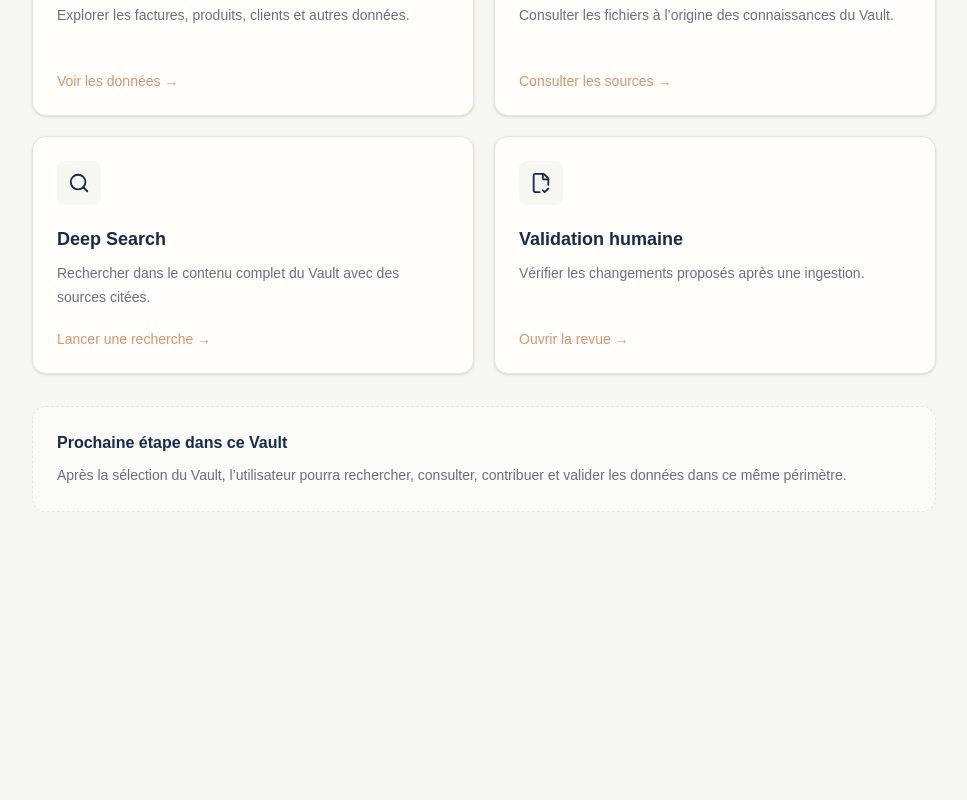
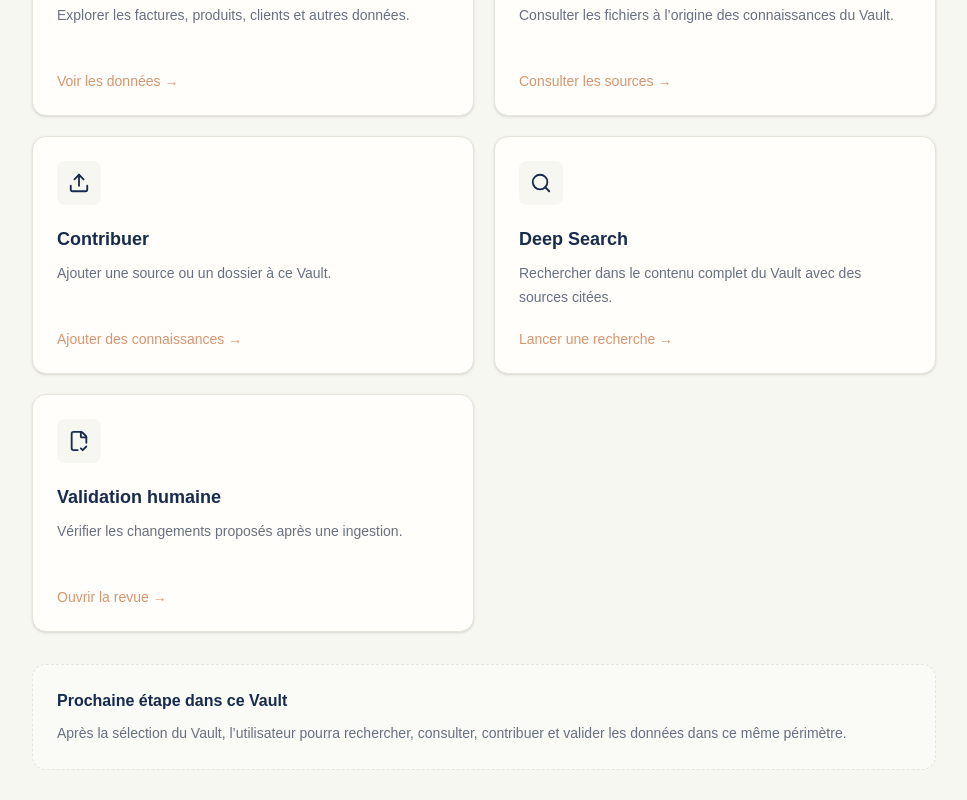
Before and after one commit to GhazzaiSkander/amazon-quick-hoi, a Next.js app: page /wiki/1 in a window 1280 px wide. Shown: the part 905-1705 px from the top of the page, without its empty margins (296-1263 px from the left). Before the commit the page ends 1449 px from the top, so only its background shows below. Built offline with nearby package versions, Linux system fonts and the light colour scheme; no server answers.

Commit message:
Add contribute access to vault workspace

```diff
--- a/messages/ar.json
+++ b/messages/ar.json
@@ -31,7 +31,6 @@
     "visibilityShared": "مستخدمون محدَّدون",
     "description": "الوصف"
   },
-
   "sidebar": {
     "brandInitials": "HOI",
     "brandTop": "House of",
@@ -53,7 +52,6 @@
     "noConversations": "لا توجد محادثات بعد",
     "role": "المالك"
   },
-
   "home": {
     "title": "على ماذا نعمل اليوم؟",
     "subtitle": "استعلم عن معارفك، وحلّل بياناتك، واستخدم أدواتك المهنية من مكان واحد.",
@@ -86,7 +84,6 @@
     "workspaceTitle": "مساحة عملك",
     "workspaceDescription": "ستظهر هنا الاتصالات والوكلاء والأتمتة تدريجياً مع إعداد مساحة عملك."
   },
-
   "activity": {
     "title": "سجل النشاط",
     "subtitle": "بريدك المهني وتقويمك ومهامك وقنوات فريقك مجتمعة في مسار واحد هادئ.",
@@ -127,7 +124,6 @@
       }
     }
   },
-
   "saved": {
     "title": "عناصري المحفوظة",
     "subtitle": "اعثر على إجاباتك ومسوداتك ومواردك القابلة لإعادة الاستخدام في مكان واحد.",
@@ -141,7 +137,6 @@
     "previewTitle": "فتح عنصر محفوظ",
     "previewDescription": "اختر إجابة أو مسودة لمعاينتها هنا."
   },
-
   "agents": {
     "title": "الوكلاء والمهارات",
     "subtitle": "الوكلاء هم زملاء ذكاء اصطناعي يعملون من أجلك. أما المهارات فهي إجراءات قابلة لإعادة الاستخدام يتبعونها لإنجاز مهمة بشكل متسق.",
@@ -179,7 +174,6 @@
       }
     }
   },
-
   "agentCreate": {
     "back": "العودة إلى الوكلاء",
     "eyebrow": "مُعِدّ جديد",
@@ -223,7 +217,6 @@
       "notice": "الأدوات الحساسة، ولا سيما خوادم MCP، يجب أن تُصرَّح دائماً عبر إذن صريح."
     }
   },
-
   "capabilities": {
     "title": "القدرات",
     "subtitle": "أدِر الموصلات والجدولات والأدوات وخوادم MCP في مساحة عملك.",
@@ -253,7 +246,6 @@
       "drive": "المستندات والمجلدات التي وافق عليها المستخدم."
     }
   },
-
   "mcpCreate": {
     "back": "العودة إلى القدرات",
     "eyebrow": "اتصال جديد",
@@ -294,7 +286,6 @@
       "notice": "يجب أن يؤكّد المسؤول أذونات التعديل والحذف بشكل منفصل."
     }
   },
-
   "setup": {
     "eyebrow": "إعداد الشركة",
     "steps": {
@@ -373,7 +364,6 @@
       }
     }
   },
-
   "myComputer": {
     "title": "جهازي",
     "subtitle": "المجلدات المحلية التي يمكن لـ House of Ichigo البحث فيها وقراءتها. أما المساحات السحابية فتُربط عبر استيراد شخصي محكوم.",
@@ -400,7 +390,6 @@
       }
     }
   },
-
   "myContext": {
     "title": "سياقي",
     "subtitle": "طبقة معارفك الخاصة، مدعّمة بمعلومات الشركة التي يحق لك الوصول إليها.",
@@ -443,7 +432,6 @@
     "addRule": "إضافة القاعدة",
     "noRules": "لا توجد قاعدة استثناء مُعدّة."
   },
-
   "customization": {
     "title": "التخصيص",
     "subtitle": "خصّص تجربتك في House of Ichigo.",
@@ -485,7 +473,6 @@
       "outlook": "بريد · اربط Outlook لتفعيل هذا الخيار."
     }
   },
-
   "chat": {
     "assistantWiki": "مساعد الويكي",
     "assistantGeneral": "المساعد العام",
@@ -535,7 +522,6 @@
     "permissions": "الأذونات",
     "permissionsValue": "قراءة فقط · لا إرسال تلقائي"
   },
-
   "wiki": {
     "eyebrow": "قاعدة المعارف",
     "title": "الويكي",
@@ -570,7 +556,6 @@
       "prescription-nature": "مرجعيات المنتجات والمشتريات والمبيعات والمعارف التشغيلية."
     }
   },
-
   "vault": {
     "back": "العودة إلى الخزائن",
     "backToVault": "العودة إلى {name}",
@@ -616,12 +601,16 @@
         "title": "التحقق البشري",
         "description": "راجع التغييرات المقترحة بعد عملية الاستيراد.",
         "action": "فتح المراجعة"
+      },
+      "contribute": {
+        "title": "المساهمة",
+        "description": "أضف مصدراً أو مجلداً إلى هذه الخزنة.",
+        "action": "إضافة معارف"
       }
     },
     "nextStepTitle": "الخطوة التالية في هذه الخزنة",
     "nextStepDescription": "بعد اختيار الخزنة، سيتمكن المستخدم من البحث والتصفّح والمساهمة والتحقق من البيانات ضمن النطاق نفسه."
   },
-
   "wikiPages": {
     "eyebrow": "قاعدة المعارف · {vault}",
     "title": "صفحات الويكي",
@@ -683,7 +672,6 @@
       "équipe": "فريق"
     }
   },
-
   "data": {
     "eyebrow": "بيانات الخزنة · {vault}",
     "title": "البيانات المهيكلة",
@@ -711,7 +699,6 @@
     },
     "empty": "لا توجد بيانات تطابق بحثك."
   },
-
   "sources": {
     "eyebrow": "مصادر الخزنة · {vault}",
     "title": "المصادر",
@@ -744,7 +731,6 @@
     "importFolderTitle": "استيراد مجلد كامل",
     "importFolderDescription": "ستتمكن من استيراد عدة ملفات دفعة واحدة. وسيُحفظ كل ملف كمصدر مستقل ويُتابَع ضمن عملية الاستيراد."
   },
-
   "contribute": {
     "back": "العودة إلى المصادر",
     "eyebrow": "مساهمة · {vault}",
@@ -797,7 +783,6 @@
       "megabytes": "{size} م.ب"
     }
   },
-
   "review": {
     "eyebrow": "مراقبة البيانات · {vault}",
     "title": "التحقق البشري",
@@ -853,7 +838,6 @@
       }
     }
   },
-
   "reviewDetail": {
     "back": "العودة إلى قائمة المصادقة",
     "notFound": "تعذّر العثور على مقترح المصادقة.",
@@ -901,7 +885,6 @@
       "pageRange": "{from} إلى {to}"
     }
   },
-
   "deepSearch": {
     "eyebrow": "بحث مدعوم · {vault}",
     "title": "مساعد البحث في الويكي",
--- a/messages/en.json
+++ b/messages/en.json
@@ -31,7 +31,6 @@
     "visibilityShared": "Selected users",
     "description": "Description"
   },
-
   "sidebar": {
     "brandInitials": "HOI",
     "brandTop": "House of",
@@ -53,7 +52,6 @@
     "noConversations": "No conversations yet",
     "role": "Owner"
   },
-
   "home": {
     "title": "What are we working on today?",
     "subtitle": "Query your knowledge, analyse your data and use your work tools from a single place.",
@@ -86,7 +84,6 @@
     "workspaceTitle": "Your workspace",
     "workspaceDescription": "Connections, agents and automations will appear here as you configure your workspace."
   },
-
   "activity": {
     "title": "Activity feed",
     "subtitle": "Your work email, calendar, tasks and team channels gathered into one calm queue.",
@@ -127,7 +124,6 @@
       }
     }
   },
-
   "saved": {
     "title": "My saved items",
     "subtitle": "Find your answers, drafts and reusable resources in one place.",
@@ -141,7 +137,6 @@
     "previewTitle": "Open a saved item",
     "previewDescription": "Select an answer or draft to preview it here."
   },
-
   "agents": {
     "title": "Agents & Skills",
     "subtitle": "Agents are AI teammates that work for you. Skills are reusable procedures they follow to complete a task consistently.",
@@ -179,7 +174,6 @@
       }
     }
   },
-
   "agentCreate": {
     "back": "Back to agents",
     "eyebrow": "New configurator",
@@ -223,7 +217,6 @@
       "notice": "Sensitive tools, in particular MCP servers, must always be authorised by an explicit permission."
     }
   },
-
   "capabilities": {
     "title": "Capabilities",
     "subtitle": "Manage the connectors, schedules, tools and MCP servers of your workspace.",
@@ -253,7 +246,6 @@
       "drive": "Documents and folders approved by the user."
     }
   },
-
   "mcpCreate": {
     "back": "Back to capabilities",
     "eyebrow": "New connection",
@@ -294,7 +286,6 @@
       "notice": "Update and delete permissions must be confirmed separately by the administrator."
     }
   },
-
   "setup": {
     "eyebrow": "Company setup",
     "steps": {
@@ -373,7 +364,6 @@
       }
     }
   },
-
   "myComputer": {
     "title": "My computer",
     "subtitle": "The local folders House of Ichigo can search and read. Cloud spaces connect with governed personal ingestion.",
@@ -400,7 +390,6 @@
       }
     }
   },
-
   "myContext": {
     "title": "My context",
     "subtitle": "Your private knowledge layer, enriched by the company information you have access to.",
@@ -443,7 +432,6 @@
     "addRule": "Add the rule",
     "noRules": "No exclusion rule configured."
   },
-
   "customization": {
     "title": "Customization",
     "subtitle": "Tailor your House of Ichigo experience.",
@@ -485,7 +473,6 @@
       "outlook": "Email · connect Outlook to enable this option."
     }
   },
-
   "chat": {
     "assistantWiki": "Wiki Assistant",
     "assistantGeneral": "General Assistant",
@@ -535,7 +522,6 @@
     "permissions": "Permissions",
     "permissionsValue": "Read-only · No automatic sending"
   },
-
   "wiki": {
     "eyebrow": "Knowledge base",
     "title": "Wiki",
@@ -570,7 +556,6 @@
       "prescription-nature": "Product references, purchases, sales and operational knowledge."
     }
   },
-
   "vault": {
     "back": "Back to vaults",
     "backToVault": "Back to {name}",
@@ -616,12 +601,16 @@
         "title": "Human review",
         "description": "Check the changes proposed after an ingestion.",
         "action": "Open the review"
+      },
+      "contribute": {
+        "title": "Contribute",
+        "description": "Add a source or folder to this vault.",
+        "action": "Add knowledge"
       }
     },
     "nextStepTitle": "Next step in this vault",
     "nextStepDescription": "Once the vault is selected, the user can search, browse, contribute and validate data within that same perimeter."
   },
-
   "wikiPages": {
     "eyebrow": "Knowledge base · {vault}",
     "title": "Wiki pages",
@@ -683,7 +672,6 @@
       "équipe": "team"
     }
   },
-
   "data": {
     "eyebrow": "Vault data · {vault}",
     "title": "Structured data",
@@ -711,7 +699,6 @@
     },
     "empty": "No data matches your search."
   },
-
   "sources": {
     "eyebrow": "Vault sources · {vault}",
     "title": "Sources",
@@ -744,7 +731,6 @@
     "importFolderTitle": "Import a whole folder",
     "importFolderDescription": "You will be able to import several files at once. Each file is kept as an independent source and tracked through the ingestion process."
   },
-
   "contribute": {
     "back": "Back to sources",
     "eyebrow": "Contribution · {vault}",
@@ -797,7 +783,6 @@
       "megabytes": "{size} MB"
     }
   },
-
   "review": {
     "eyebrow": "Data control · {vault}",
     "title": "Human review",
@@ -853,7 +838,6 @@
       }
     }
   },
-
   "reviewDetail": {
     "back": "Back to the review queue",
     "notFound": "Review proposal not found.",
@@ -901,7 +885,6 @@
       "pageRange": "{from} to {to}"
     }
   },
-
   "deepSearch": {
     "eyebrow": "Assisted search · {vault}",
     "title": "Wiki Search Assistant",
--- a/messages/fr.json
+++ b/messages/fr.json
@@ -31,7 +31,6 @@
     "visibilityShared": "Utilisateurs sélectionnés",
     "description": "Description"
   },
-
   "sidebar": {
     "brandInitials": "HOI",
     "brandTop": "House of",
@@ -53,7 +52,6 @@
     "noConversations": "Aucune conversation pour le moment",
     "role": "Propriétaire"
   },
-
   "home": {
     "title": "Sur quoi travaillons-nous aujourd’hui ?",
     "subtitle": "Interrogez vos connaissances, analysez vos données et utilisez vos outils professionnels depuis un espace unique.",
@@ -86,7 +84,6 @@
     "workspaceTitle": "Votre espace de travail",
     "workspaceDescription": "Les connexions, agents et automatisations apparaîtront ici au fur et à mesure de la configuration de votre espace."
   },
-
   "activity": {
     "title": "Fil d’activité",
     "subtitle": "Votre email professionnel, calendrier, tâches et canaux d’équipe réunis dans une seule file calme.",
@@ -127,7 +124,6 @@
       }
     }
   },
-
   "saved": {
     "title": "Mes éléments enregistrés",
     "subtitle": "Retrouvez vos réponses, brouillons et ressources réutilisables au même endroit.",
@@ -141,7 +137,6 @@
     "previewTitle": "Ouvrir un élément enregistré",
     "previewDescription": "Sélectionnez une réponse ou un brouillon pour le prévisualiser ici."
   },
-
   "agents": {
     "title": "Agents et compétences",
     "subtitle": "Les agents sont des coéquipiers IA qui travaillent pour vous. Les compétences sont des procédures réutilisables qu’ils suivent pour accomplir une tâche de manière cohérente.",
@@ -179,7 +174,6 @@
       }
     }
   },
-
   "agentCreate": {
     "back": "Retour aux agents",
     "eyebrow": "Nouveau configurateur",
@@ -223,7 +217,6 @@
       "notice": "Les outils sensibles, notamment les serveurs MCP, devront toujours être autorisés par une permission explicite."
     }
   },
-
   "capabilities": {
     "title": "Capacités",
     "subtitle": "Gérez les connecteurs, les planifications, les outils et les serveurs MCP de votre espace de travail.",
@@ -253,7 +246,6 @@
       "drive": "Documents et dossiers approuvés par l’utilisateur."
     }
   },
-
   "mcpCreate": {
     "back": "Retour aux capacités",
     "eyebrow": "Nouvelle connexion",
@@ -294,7 +286,6 @@
       "notice": "Les permissions de modification et de suppression devront être confirmées séparément par l’administrateur."
     }
   },
-
   "setup": {
     "eyebrow": "Configuration de l’entreprise",
     "steps": {
@@ -373,7 +364,6 @@
       }
     }
   },
-
   "myComputer": {
     "title": "Mon ordinateur",
     "subtitle": "Les dossiers locaux que House of Ichigo peut rechercher et lire. Les espaces cloud se connectent avec une ingestion personnelle gouvernée.",
@@ -400,7 +390,6 @@
       }
     }
   },
-
   "myContext": {
     "title": "Mon contexte",
     "subtitle": "Votre couche de connaissances privée, enrichie par les informations d’entreprise auxquelles vous avez accès.",
@@ -443,7 +432,6 @@
     "addRule": "Ajouter la règle",
     "noRules": "Aucune règle d’exclusion configurée."
   },
-
   "customization": {
     "title": "Personnalisation",
     "subtitle": "Personnalisez votre expérience House of Ichigo.",
@@ -485,7 +473,6 @@
       "outlook": "Email · connectez Outlook pour activer cette option."
     }
   },
-
   "chat": {
     "assistantWiki": "Assistant Wiki",
     "assistantGeneral": "Assistant général",
@@ -535,7 +522,6 @@
     "permissions": "Permissions",
     "permissionsValue": "Lecture seule · Aucun envoi automatique"
   },
-
   "wiki": {
     "eyebrow": "Base de connaissances",
     "title": "Wiki",
@@ -570,7 +556,6 @@
       "prescription-nature": "Référentiels produits, achats, ventes et connaissances opérationnelles."
     }
   },
-
   "vault": {
     "back": "Retour aux Vaults",
     "backToVault": "Retour à {name}",
@@ -616,12 +601,16 @@
         "title": "Validation humaine",
         "description": "Vérifier les changements proposés après une ingestion.",
         "action": "Ouvrir la revue"
+      },
+      "contribute": {
+        "title": "Contribuer",
+        "description": "Ajouter une source ou un dossier à ce Vault.",
+        "action": "Ajouter des connaissances"
       }
     },
     "nextStepTitle": "Prochaine étape dans ce Vault",
     "nextStepDescription": "Après la sélection du Vault, l’utilisateur pourra rechercher, consulter, contribuer et valider les données dans ce même périmètre."
   },
-
   "wikiPages": {
     "eyebrow": "Base de connaissances · {vault}",
     "title": "Pages Wiki",
@@ -683,7 +672,6 @@
       "équipe": "équipe"
     }
   },
-
   "data": {
     "eyebrow": "Données du Vault · {vault}",
     "title": "Données structurées",
@@ -711,7 +699,6 @@
     },
     "empty": "Aucune donnée ne correspond à votre recherche."
   },
-
   "sources": {
     "eyebrow": "Sources du Vault · {vault}",
     "title": "Sources",
@@ -744,7 +731,6 @@
     "importFolderTitle": "Importer un dossier complet",
     "importFolderDescription": "Vous pourrez importer plusieurs fichiers en une seule fois. Chaque fichier sera conservé comme source indépendante et suivi dans le processus d’ingestion."
   },
-
   "contribute": {
     "back": "Retour aux sources",
     "eyebrow": "Contribution · {vault}",
@@ -797,7 +783,6 @@
       "megabytes": "{size} Mo"
     }
   },
-
   "review": {
     "eyebrow": "Contrôle des données · {vault}",
     "title": "Validation humaine",
@@ -853,7 +838,6 @@
       }
     }
   },
-
   "reviewDetail": {
     "back": "Retour à la file de validation",
     "notFound": "Proposition de validation introuvable.",
@@ -901,7 +885,6 @@
       "pageRange": "{from} à {to}"
     }
   },
-
   "deepSearch": {
     "eyebrow": "Recherche assistée · {vault}",
     "title": "Assistant Recherche Wiki",
--- a/src/app/wiki/[vaultId]/page.tsx
+++ b/src/app/wiki/[vaultId]/page.tsx
@@ -9,6 +9,7 @@ import {
   MessageCircle,
   Search,
   ShieldCheck,
+  Upload,
 } from "lucide-react";
 import Link from "next/link";
 import AppShell from "@/components/layout/AppShell";
@@ -141,6 +142,14 @@ export default async function VaultPage({
             />
 
             <WorkspaceCard
+              href={`/wiki/${vaultId}/contribute`}
+              icon={<Upload size={22} />}
+              title={t("cards.contribute.title")}
+              description={t("cards.contribute.description")}
+              action={t("cards.contribute.action")}
+            />
+
+            <WorkspaceCard
               href={`/wiki/${vaultId}/search`}
               icon={<Search size={22} />}
               title={t("cards.search.title")}
```
